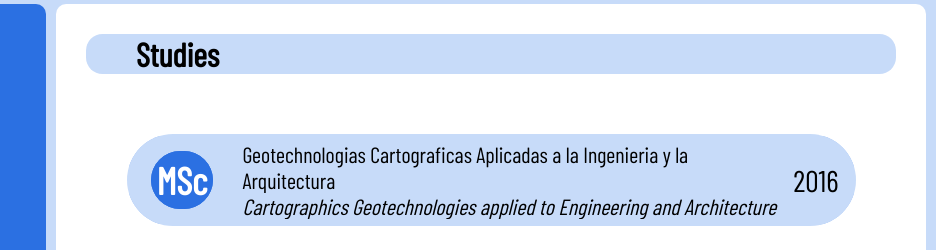
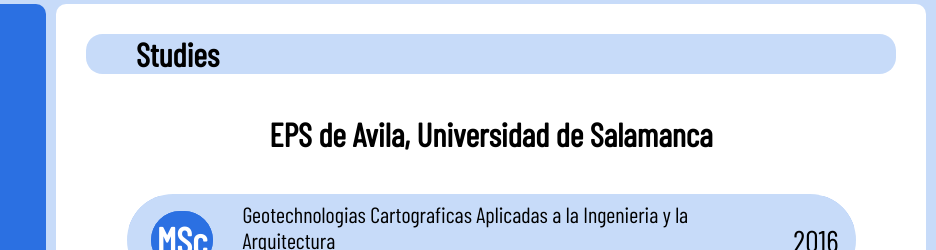
Before and after one commit to J-Betanzos/rootWEB, a plain HTML site: page CV/cv.html in a window 1280 px wide. Shown: the part 196-446 px from the top of the page, 344-1280 px from the left. Drawn offline with nearby package versions, Linux system fonts and the light colour scheme.

Commit message:
University names added | Wishlist changed to DB

```diff
--- a/CV/cv.html
+++ b/CV/cv.html
@@ -88,6 +88,7 @@
 			<!--STUDIES-->
 			<h2 id="study">Studies</h2>
 			<div>
+				<p class="univ">EPS de Avila, Universidad de Salamanca</p>
 				<table class="study_info">
 					<tr>
 						<th>
@@ -106,8 +107,9 @@
 					<iframe src="https://www.youtube.com/embed/ecvPtmMLoFM?iv_load_policy=1&hl=id_ID"></iframe>
 				</p>
 			</div>
-
+			<br />
 			<div>
+				<p class="univ">EPS de Algeciras, Universidad de Cadiz</p>
 				<table class="study_info">
 					<tr>
 						<th>
--- a/CV/cv_style.css
+++ b/CV/cv_style.css
@@ -386,6 +386,14 @@ nav {
 	padding-right: 15px;
 }
 
+.univ {
+	text-align: center;
+	margin-top: 20px;
+	font-size: 1.5em;
+	font-weight: bold;
+}
+
+
 /*////////////////////////////ASIDE/////////////////////////////*/
 
 aside {
```
Also changed, not shown: index.html (+2 -2 lines).
